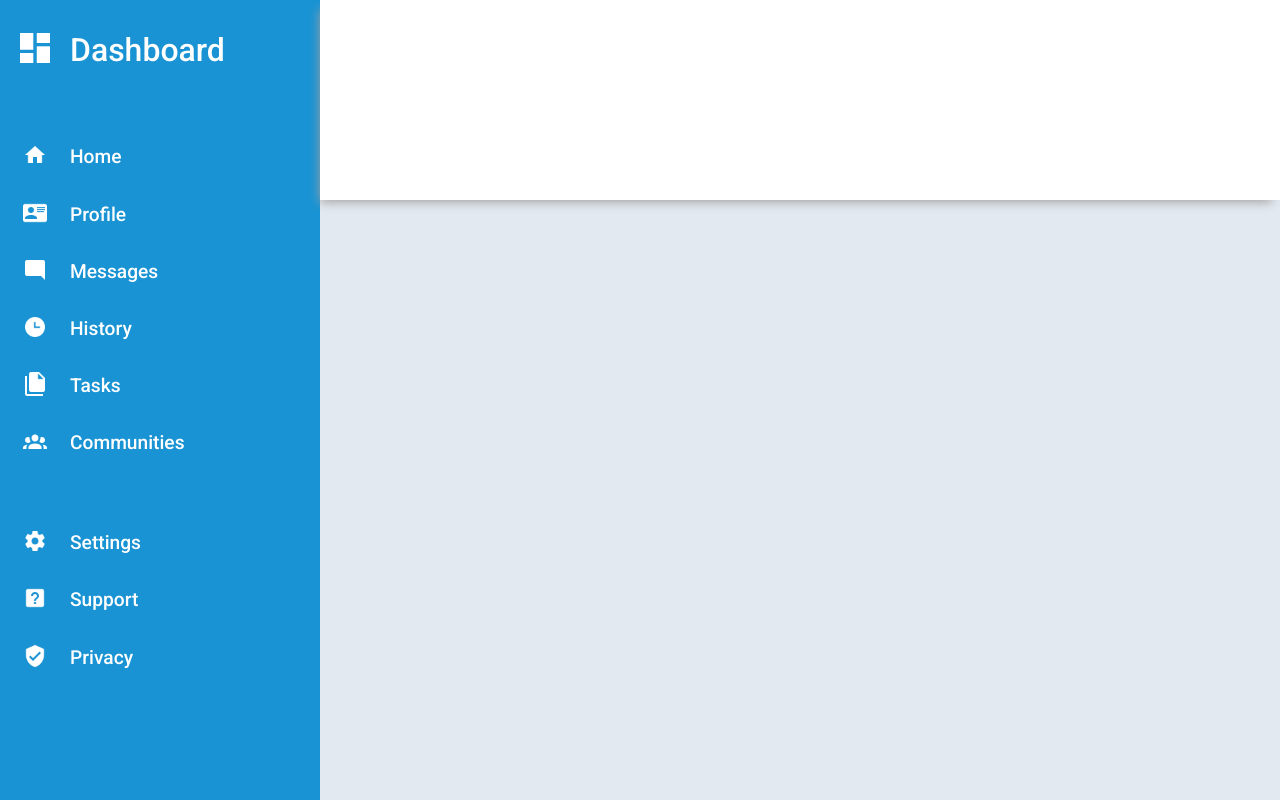
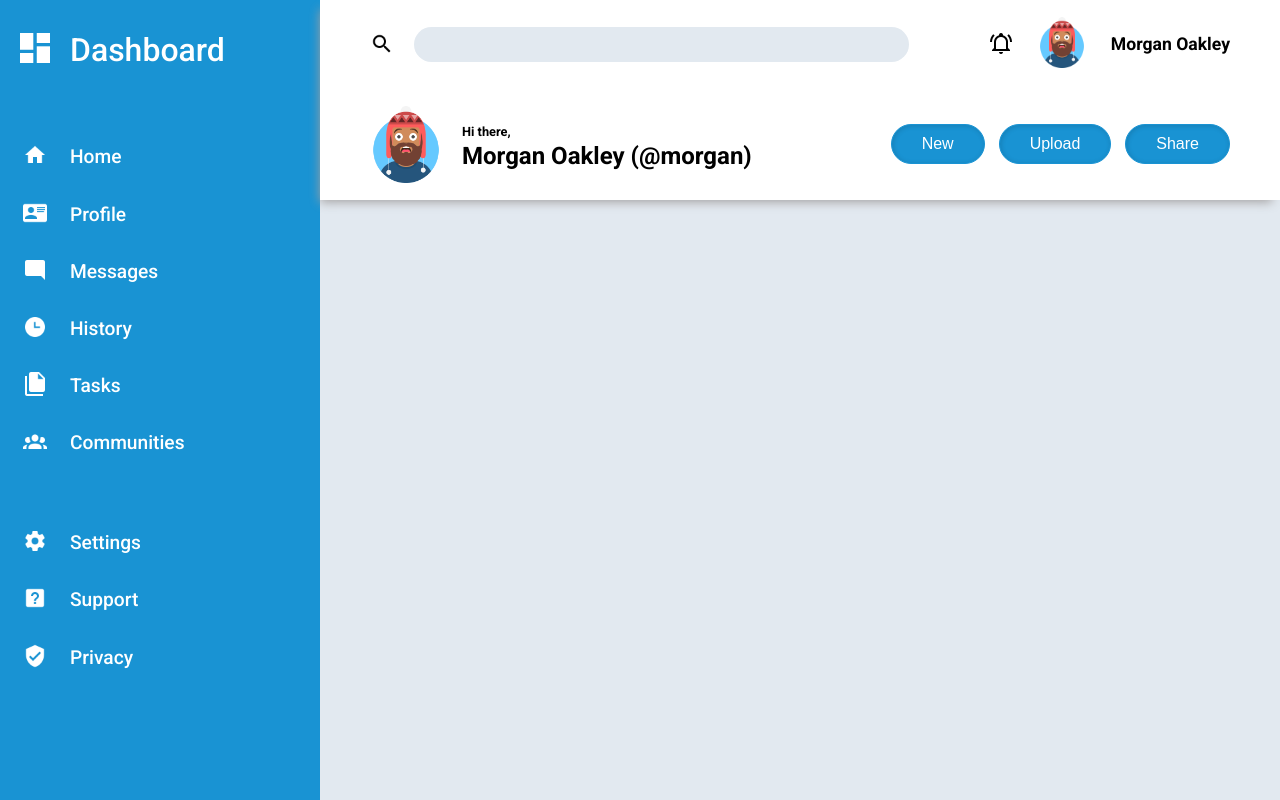
Before and after one commit to HIROS-DEV/Admin-Dashboard, a plain HTML site: page index.html in a window 1280 px wide. Drawn offline with Linux system fonts and the light colour scheme.

Commit message:
add styles to main header section

```diff
--- a/index.html
+++ b/index.html
@@ -87,7 +87,52 @@
 				</section>
 			</aside>
 			<main>
-				<header></header>
+				<header>
+					<section>
+						<ul>
+							<li class="search">
+								<img src="./images/icons/magnify.png" alt="search icon" />
+								<input type="text" />
+							</li>
+
+							<li>
+								<img
+									src="./images/icons/bell-ring-outline.png"
+									alt="bell icon"
+								/>
+							</li>
+							<li>
+								<img
+									src="./images/avatars/avatar-morgan.png"
+									alt="user avatar icon. His name is morgan"
+									class="morgan"
+								/>
+							</li>
+							<h2>Morgan Oakley</h2>
+						</ul>
+					</section>
+					<section>
+						<ul>
+							<li class="morgan section">
+								<img
+									src="./images/avatars/avatar-morgan.png"
+									alt="user avatar icon. His name is morgan"
+									class="morgan big"
+								/>
+								<div>
+									<p>Hi there,</p>
+									<h1>Morgan Oakley (@morgan)</h1>
+								</div>
+							</li>
+
+							<li>
+								<button>New</button>
+								<button>Upload</button>
+								<button>Share</button>
+							</li>
+						</ul>
+					</section>
+				</header>
 				<section class="cards"></section>
 			</main>
 		</div>
--- a/style.css
+++ b/style.css
@@ -128,6 +128,8 @@ table {
 /********** reset css end **********/
 
 /********** css start **********/
+
+/********** overall css start **********/
 :root,
 :root::before,
 :root::after {
@@ -144,6 +146,13 @@ table {
 	grid-template-columns: repeat(4, 1fr);
 }
 
+img {
+	object-fit: cover;
+}
+
+/********** overall css end **********/
+
+/********** aside(dashboard) section css start **********/
 aside {
 	background-color: #1993d3;
 	grid-column: 1 / 2;
@@ -188,6 +197,9 @@ aside ul li > img {
 	width: 40px;
 }
 
+/********** aside(dashboard) section css end **********/
+
+/********** main section css start **********/
 main {
 	background-color: #e2e9f0;
 	grid-column: 2 / 5;
@@ -195,11 +207,88 @@ main {
 	grid-template-rows: 200px 1fr;
 }
 
+/********** main header section css start **********/
 header {
 	background-color: #ffffff;
 	box-shadow: -4px 6px 10px -4px rgba(163, 160, 160, 1);
 	-webkit-box-shadow: -4px 6px 10px -4px rgba(163, 160, 160, 1);
 	-moz-box-shadow: -4px 6px 10px -4px rgba(163, 160, 160, 1);
+	display: grid;
+	grid-template-rows: repeat(100px, 1fr);
+	align-items: center;
+	padding: 0 50px;
 }
 
+header section ul {
+	display: grid;
+	grid-template-columns: 1fr;
+	grid-auto-flow: column;
+	align-items: center;
+	gap: 25px;
+}
+
+header section ul h2 {
+	font-weight: bold;
+	font-size: 1.1rem;
+}
+
+.search,
+.morgan.section {
+	display: flex;
+	align-items: center;
+	gap: 20px;
+	width: 100%;
+}
+
+.search img {
+	width: 24px;
+}
+
+.search input {
+	width: 80%;
+	border-radius: 20px;
+	outline: none;
+	border: none;
+	background-color: #e2e9f0;
+	padding: 10px;
+}
+
+.morgan {
+	width: 48px;
+}
+
+.morgan.big {
+	width: 72px;
+}
+
+.morgan.big + div {
+	font-weight: bold;
+}
+
+.morgan.big + div p {
+	font-size: 0.8rem;
+	line-height: 1.5rem;
+}
+
+.morgan.big + div h1 {
+	font-size: 1.5rem;
+}
+
+button {
+	cursor: pointer;
+	font-size: 1rem;
+	border: 1px solid #1993d3;
+	background-color: #1993d3;
+	color: #ffffff;
+	padding: 10px 30px;
+	border-radius: 20px;
+	margin-left: 10px;
+	box-shadow: 1px 1px 5px 0px rgba(0, 0, 0, 0.14) inset;
+	-webkit-box-shadow: 1px 1px 5px 0px rgba(0, 0, 0, 0.14) inset;
+	-moz-box-shadow: 1px 1px 5px 0px rgba(0, 0, 0, 0.14) inset;
+}
+/********** main header section css end **********/
+
+/********** main section css end **********/
+
 /********** css end **********/
```
